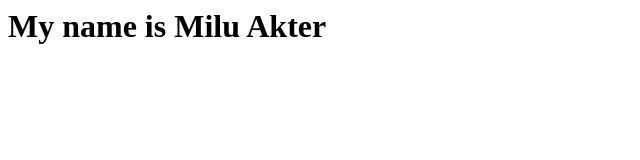
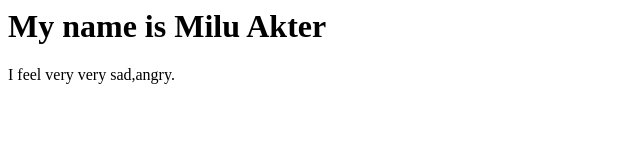
Before and after one commit to milu3939/my-new-website, a plain HTML site: page index.html in a window 1280 px wide. Shown: the whole page, without its empty margins (0-640 px from the left). Drawn offline with Linux system fonts and the light colour scheme.

Commit message:
adding a litte more code

```diff
--- a/index.html
+++ b/index.html
@@ -1 +1,2 @@
 <h1>My name is Milu Akter</h1>
+<p>I feel very very sad,angry.</p>
```
